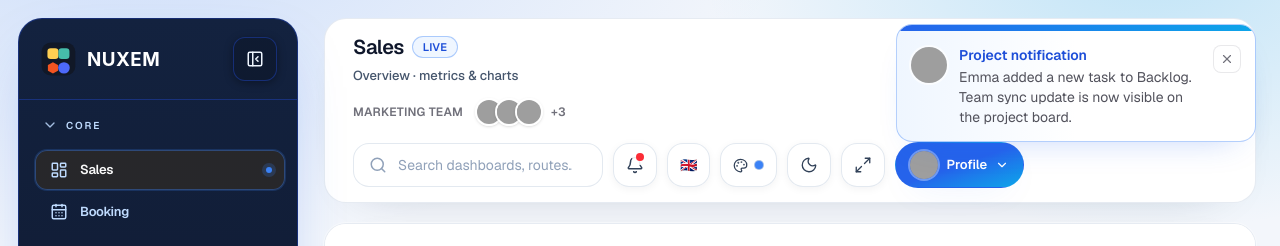
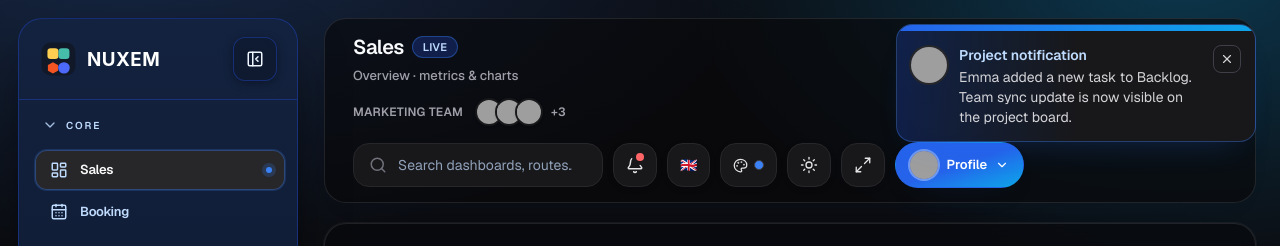
Before and after one commit to Essid-theme-dev/nuxem.io, a Next.js app: page / in a window 1280 px wide. Shown: the top 246 px of the page. Built offline with nearby package versions, Linux system fonts and the light colour scheme; grey boxes are pictures that could not be loaded.

Commit message:
first commit

```diff
--- a/app/components/dashboard-shell.tsx
+++ b/app/components/dashboard-shell.tsx
@@ -40,7 +40,7 @@ export default function DashboardShell({ children }: DashboardShellProps) {
   const pathname = usePathname();
   const [collapsed, setCollapsed] = useState(false);
   const [mobileNavOpen, setMobileNavOpen] = useState(false);
-  const [isDarkMode, setIsDarkMode] = useState(false);
+  const [isDarkMode, setIsDarkMode] = useState(true);
   const [isFullscreen, setIsFullscreen] = useState(false);
   const [language, setLanguage] = useState<AppLanguage>("EN");
   const [showLangMenu, setShowLangMenu] = useState(false);
@@ -75,8 +75,7 @@ export default function DashboardShell({ children }: DashboardShellProps) {
 
   useEffect(() => {
     const savedTheme = window.localStorage.getItem("theme");
-    const prefersDark = window.matchMedia("(prefers-color-scheme: dark)").matches;
-    const shouldUseDark = savedTheme ? savedTheme === "dark" : prefersDark;
+    const shouldUseDark = savedTheme ? savedTheme === "dark" : true;
 
     setIsDarkMode(shouldUseDark);
     document.documentElement.classList.toggle("dark", shouldUseDark);
--- a/app/layout.tsx
+++ b/app/layout.tsx
@@ -31,7 +31,8 @@ export default function RootLayout({
   return (
     <html
       lang="en"
-      className={`${geistSans.variable} ${geistMono.variable} h-full antialiased`}
+      className={`${geistSans.variable} ${geistMono.variable} h-full antialiased dark`}
+      data-accent-theme="blue"
     >
       <body className="min-h-full">{children}</body>
     </html>
```
Also changed, not shown: 1 other file (tests, documents, lock files or other folders).
